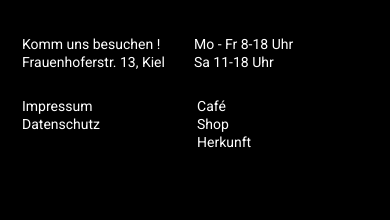
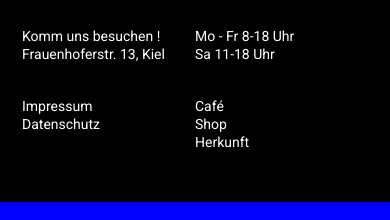
Before and after one commit to CB-interstellar/Rustica, a website built with Parcel: page src/my-subpage/impressum.html in a window 390 px wide. Shown: the part 3290-3510 px from the top of the page. Built offline with nearby package versions, Linux system fonts and the light colour scheme.

Commit message:
Neuer Footer

```diff
--- a/src/css/_layout.scss
+++ b/src/css/_layout.scss
@@ -91,6 +91,10 @@
         padding: 0 2.2rem;
     }
 
+    @include desktop {
+        max-height: 45rem;
+    }
+
     a {
         text-decoration: none;
         color: $farbe-weiss;
@@ -129,76 +133,52 @@
 
     &--big-box{
         color: $farbe-weiss;
-        position: relative;
-        left: 22.5vw;
-        bottom: 16.7rem;
-        max-width: 100rem;
+        max-width: 93rem;
         font-size: 1.4rem;
         line-height: 1.8rem;
+        padding-bottom: 1.7rem;
         box-sizing: border-box;
         display: flex;
         flex-wrap: wrap;
 
-        @media (max-width: 815px) {
-            position: static;
-            padding-bottom: 5.1rem;
+        @include desktop {
+            position: relative;
+            padding-bottom: 0;
+            left: 32rem;
+            bottom: 17rem;
+            justify-content: space-between;
         }
     }
 }
 
 .footer--box {
+    flex: 1 1 15.6rem;
+    padding: 0 0 3.4rem 0;
+
+    @include desktop {
+        max-height: 7rem;
+    }
 
         &-ad {
-            padding: 0.8rem 15.84rem 0 0;
 
-            @media (max-width: 768px) {
-                padding-right: 2.9rem;
-                margin-bottom: 1.8rem;
+            @include desktop {
+                padding-top: 1rem;
             }
         }
 
         &-zeit {
-            order: 1;
-            padding: 0.8rem 50rem 0 0;
 
-            @media (max-width: 1050px) {
-                order: 0;
-                padding: 0.8rem 30rem 0 1.5rem;
-            }
-
-            @media (max-width: 768px) {
-                padding: 0.8rem 5.5rem 0 0 !important;
-                margin-bottom: 1.8rem;
-            }
-        }
-
-        &-cafe {
-            padding-right: 25.92rem;
-
-            @media (max-width:1050px) {
-                padding-top: 0.8rem;
-                order: 1;
-            }
-
-            @media (max-width: 768px) {
-                padding-right: 0;
-                margin-bottom: 1.8rem;
+            @include desktop {
+                order: 2;
+                flex-basis: 100%;
             }
         }
 
         &-imp {
-            padding-right: 21.6rem;
-            padding-top: 0.8rem;
 
-            @media (max-width: 1050px) {
-                padding: 1.6rem 23.6rem 0 0;
+            @include desktop {
+                order: 1;
+                padding-top: 1rem;
             }
-
-            @media (max-width: 768px) {
-                padding-right: 9.7rem !important;
-                padding-top: 0.8rem !important;
-                margin-bottom: 1.8rem;
-            }
-
         }
     }
--- a/src/css/components/_menu.scss
+++ b/src/css/components/_menu.scss
@@ -12,7 +12,6 @@
       padding: 1rem 0 0 7.153vw;
     }
 }
-
 
 .navigation {
 
@@ -61,6 +60,15 @@
 
 .herkunft {
     margin: 4.75vw;
+  }
+
+
+  .header--impressum a {                            //später ändern, wenn farbe rest klappt
+    color: $farbe-schwarz;
+
+    &::after {
+        background-color: $farbe-schwarz;
+    }
   }
 
 
--- a/src/css/pages/_impressum.scss
+++ b/src/css/pages/_impressum.scss
@@ -1,10 +1,4 @@
-.header--impressum a {
-    color: $farbe-schwarz;
 
-    &::after {
-        background-color: $farbe-schwarz;
-    }
-}
 
 //Wie färbe ich das SVG-Logo ?
 
--- a/src/templates/footer.html
+++ b/src/templates/footer.html
@@ -10,26 +10,26 @@
 
 <div class="footer--big-box">
 
-    <div class="footer--box-ad">
+    <div class="footer--box-ad footer--box">
         <p>Komm uns besuchen ! <br>
            Frauenhoferstr. 13, Kiel</p>
     </div>
 
-    <div class="footer--box-zeit">
+    <div class="footer--box-zeit footer--box">
         <p>Mo - Fr 8-18 Uhr<br>
            Sa 11-18 Uhr</p>
     </div>
 
-    <div class="footer--box-cafe">
+    <div class="footer--box-imp footer--box">
+        <p>
+            <a href="impressum.html">Impressum</a><br>
+            Datenschutz</p>
+    </div>
+
+    <div class="footer--box-cafe footer--box">
         <p><a href="cafe.html">Café</a><br>
            <a href="#">Shop</a><br>
            <a href="herkunft.html">Herkunft</a></p>
     </div>
 
-    <div class="footer--box-imp">
-        <p>
-            <a href="impressum.html">Impressum</a><br>
-            Datenschutz</p>
-    </div>
-
 </div>
```
Also changed, not shown: src/index.html (+11 -11 lines).
